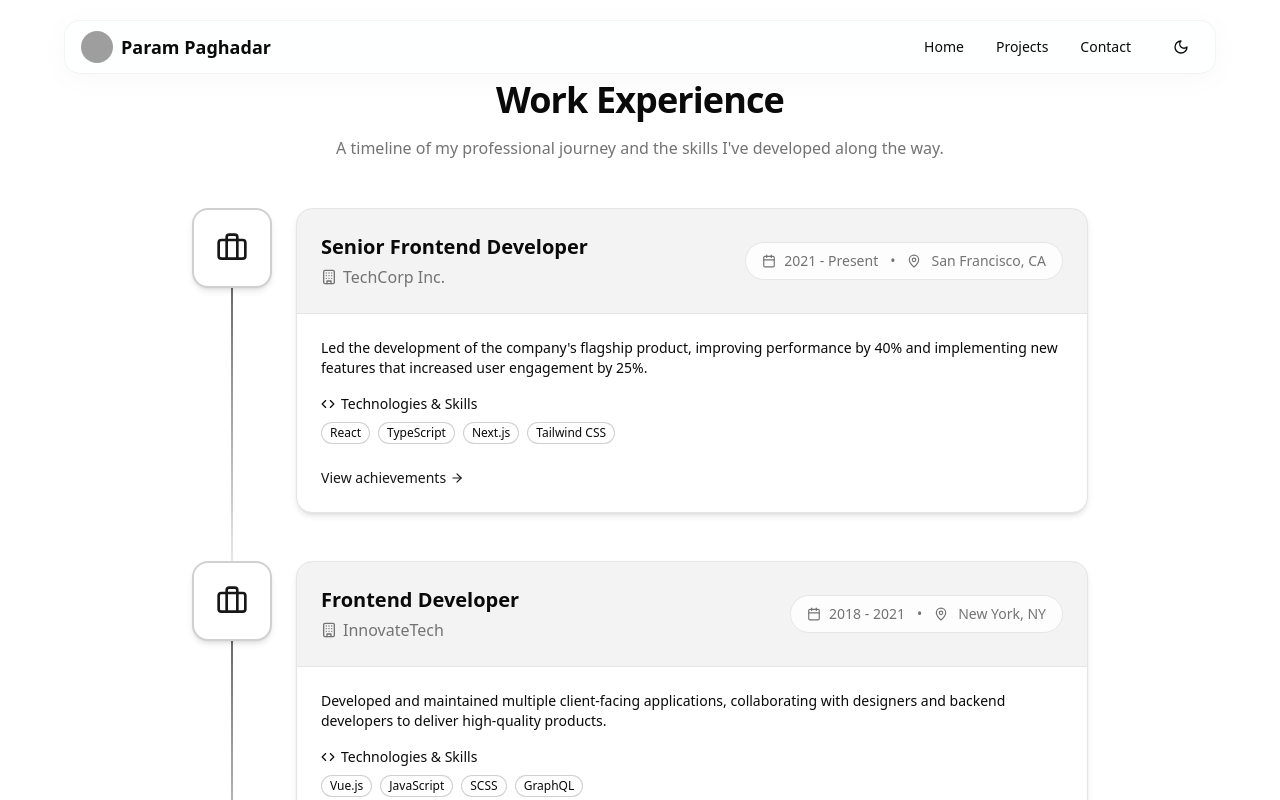
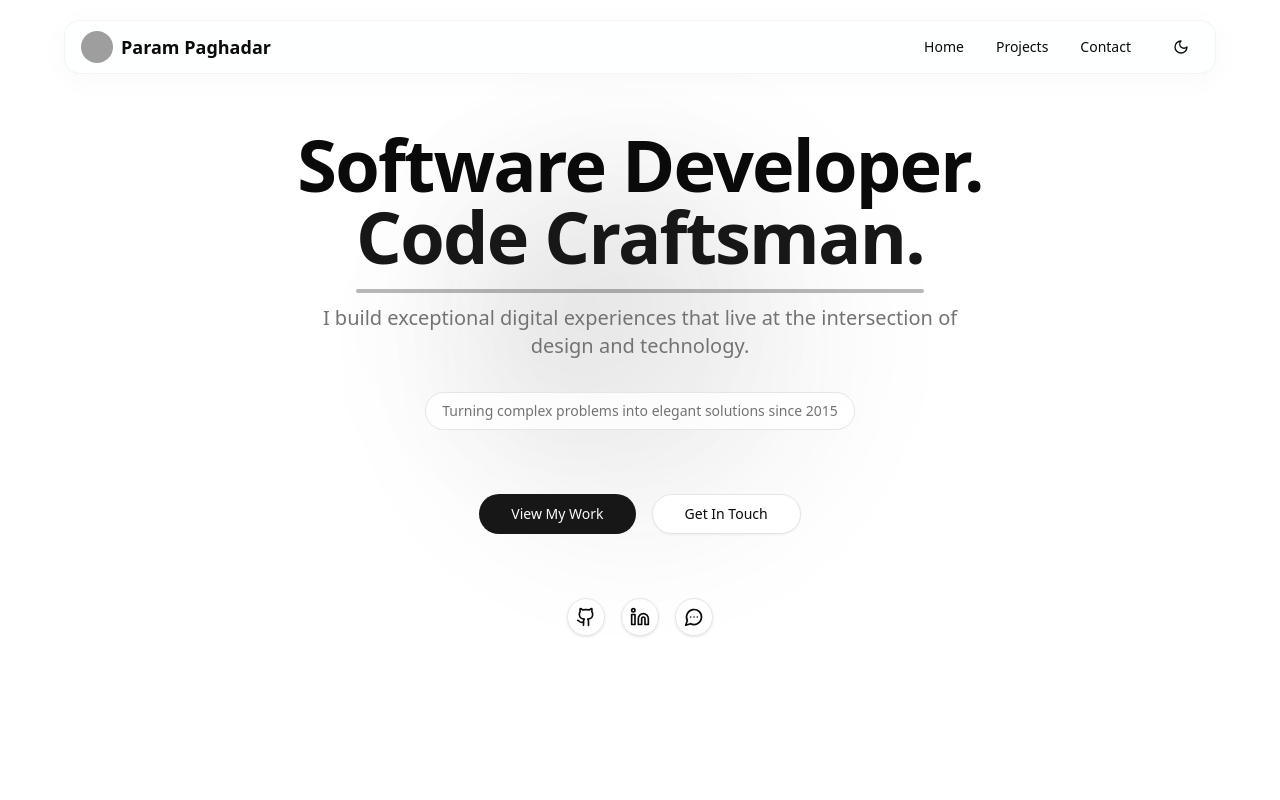
Before and after one commit to parax22/parampaghadar, a Next.js app: page / in a window 1280 px wide. Shown: the top 800 px of the page. Built offline with nearby package versions, Linux system fonts and the light colour scheme; grey boxes are pictures that could not be loaded.

Commit message:
Remove "Twitter" from user and Remove COmment from EorkExperiance

```diff
--- a/src/app/page.tsx
+++ b/src/app/page.tsx
@@ -14,7 +14,7 @@ export default function Home() {
   return (
     <>
       <main className="w-full lg:w-[90%] mx-auto flex flex-col justify-center items-center">
-        {/* <Hero /> */}
+        <Hero />
         <WorkExperience />
         <Projects />
         <BottomHero />
--- a/src/components/root/footer.tsx
+++ b/src/components/root/footer.tsx
@@ -2,7 +2,7 @@
 
 import { motion } from "framer-motion";
 import Link from "next/link";
-import { Github, Linkedin, Twitter, MessageCircleMore ,Heart } from "lucide-react";
+import { Github, Linkedin, MessageCircleMore ,Heart } from "lucide-react";
 
 export default function Footer() {
   const currentYear = new Date().getFullYear();
```
